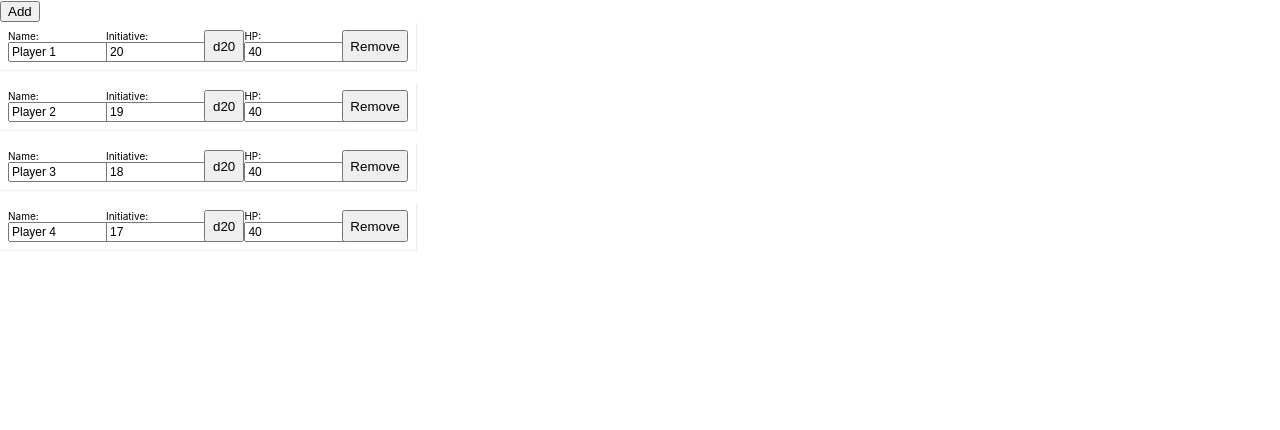
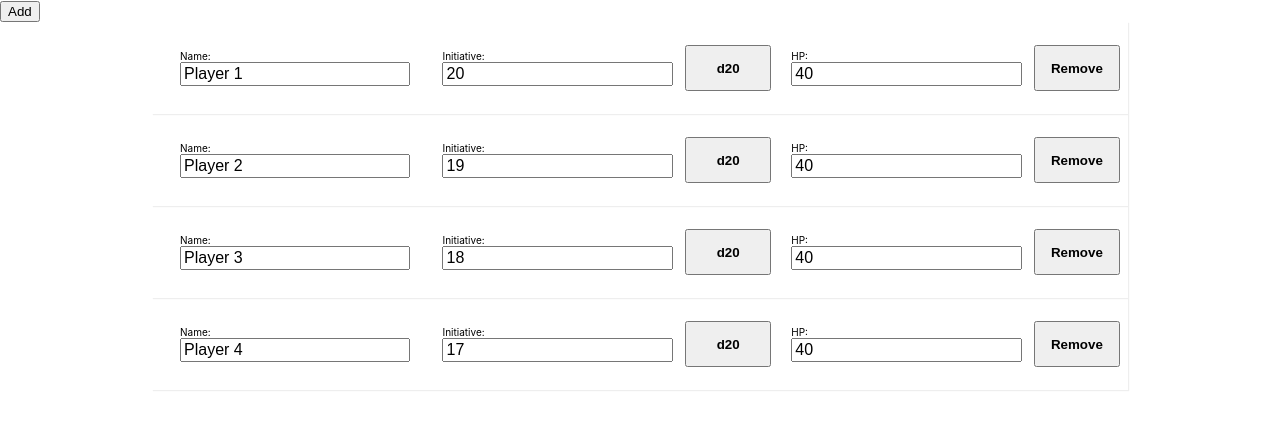
Before and after one commit to ckylek/Game-Master-App, a React (Create React App) app: page / in a window 1280 px wide. Shown: the top 430 px of the page. Built offline with nearby package versions, Linux system fonts and the light colour scheme.

Commit message:
center player cards layout

```diff
--- a/src/App.css
+++ b/src/App.css
@@ -1,23 +1,36 @@
+.root {
+  align-content: center;
+}
 .card {
-  margin-bottom: 12px;
-  width: 400px;
+  max-width: 960px;
   padding: 8px;
+  width: 75%;
+  margin: 0 auto;
   box-shadow: #eeeeee 1px 1px 1px;
   display: flex;
   flex-direction: row;
+  align-items: center;
 }
 
 .card input {
   width: 100%;
   border: 0 0 5px 0;
-  font-size: 12px;
+  font-size: 16px;
 }
 
 .card label {
+  margin: 2em;
   flex: 4;
   font-size: 10px;
 }
 
 .card button {
   flex: 1;
+  padding: 1em;
+  font-weight: 700;
 }
+
+.header {
+  text-align: center;
+  font-size: 3em;
+}
--- a/src/Card.js
+++ b/src/Card.js
@@ -1,5 +1,5 @@
 import React from 'react';
-import Input from './components/input';
+import Input from './components/Input';
 import { roll20 } from './util.js';
 
 export default ({ id,  name,  initiative, hitpoints,  onInitiativeChange, onUpdateField, onRemove }) =>
--- a/src/index.css
+++ b/src/index.css
@@ -11,3 +11,12 @@ code {
   font-family: source-code-pro, Menlo, Monaco, Consolas, 'Courier New',
     monospace;
 }
+
+.card {
+  margin: 20px;
+}
+
+.header {
+  text-align: center;
+  font-size: 3em;
+}
```
